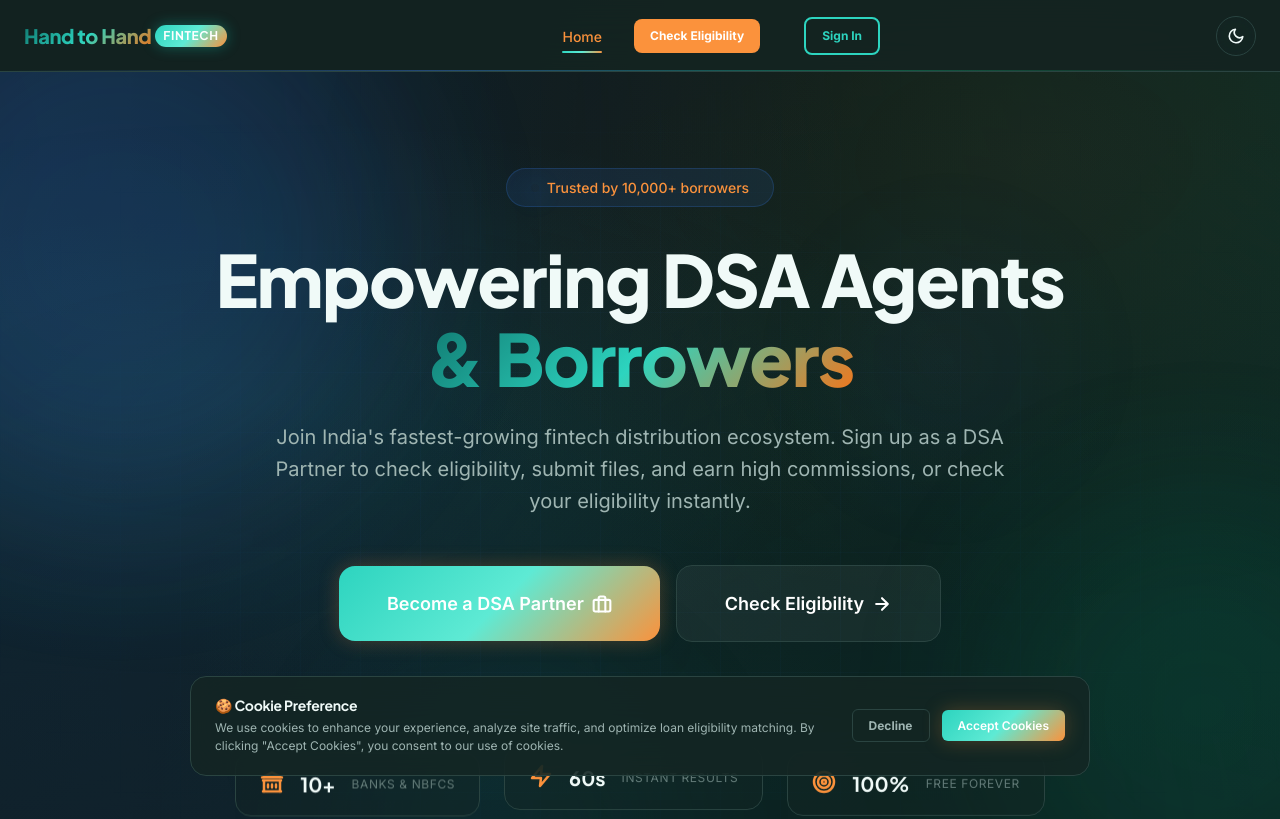
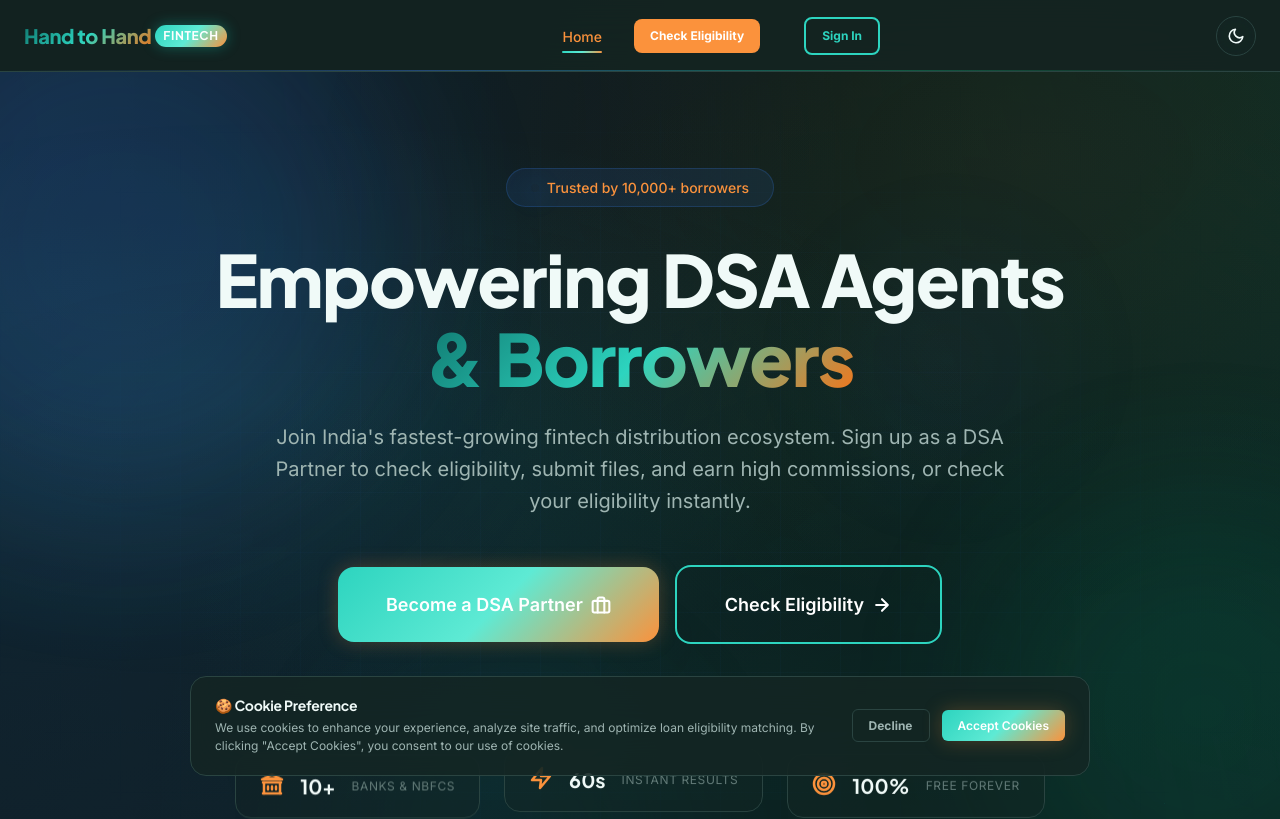
Before and after one commit to utkrashtkumar/loan-eligibility-calculator, a Next.js app: page / in a window 1280 px wide. Shown: the top 819 px of the page. Built offline with nearby package versions, Linux system fonts and the light colour scheme; no server answers.

Commit message:
Fix secondary check eligibility button visibility in light theme on homepage

```diff
--- a/src/app/page.js
+++ b/src/app/page.js
@@ -107,7 +107,7 @@ export default function Home() {
                 <path d="M16 21V5a2 2 0 0 0-2-2h-4a2 2 0 0 0-2 2v16" />
               </svg>
             </Link>
-            <Link href="/check" className="btn btn-secondary hero-cta" style={{ display: 'flex', alignItems: 'center', gap: '8px', background: 'rgba(255, 255, 255, 0.05)', border: 'var(--border-light)' }}>
+            <Link href="/check" className="btn btn-secondary hero-cta" style={{ display: 'flex', alignItems: 'center', gap: '8px' }}>
               Check Eligibility
               <svg width="20" height="20" viewBox="0 0 24 24" fill="none" stroke="currentColor" strokeWidth="2.5" strokeLinecap="round" strokeLinejoin="round">
                 <path d="M5 12h14M12 5l7 7-7 7"/>
```
